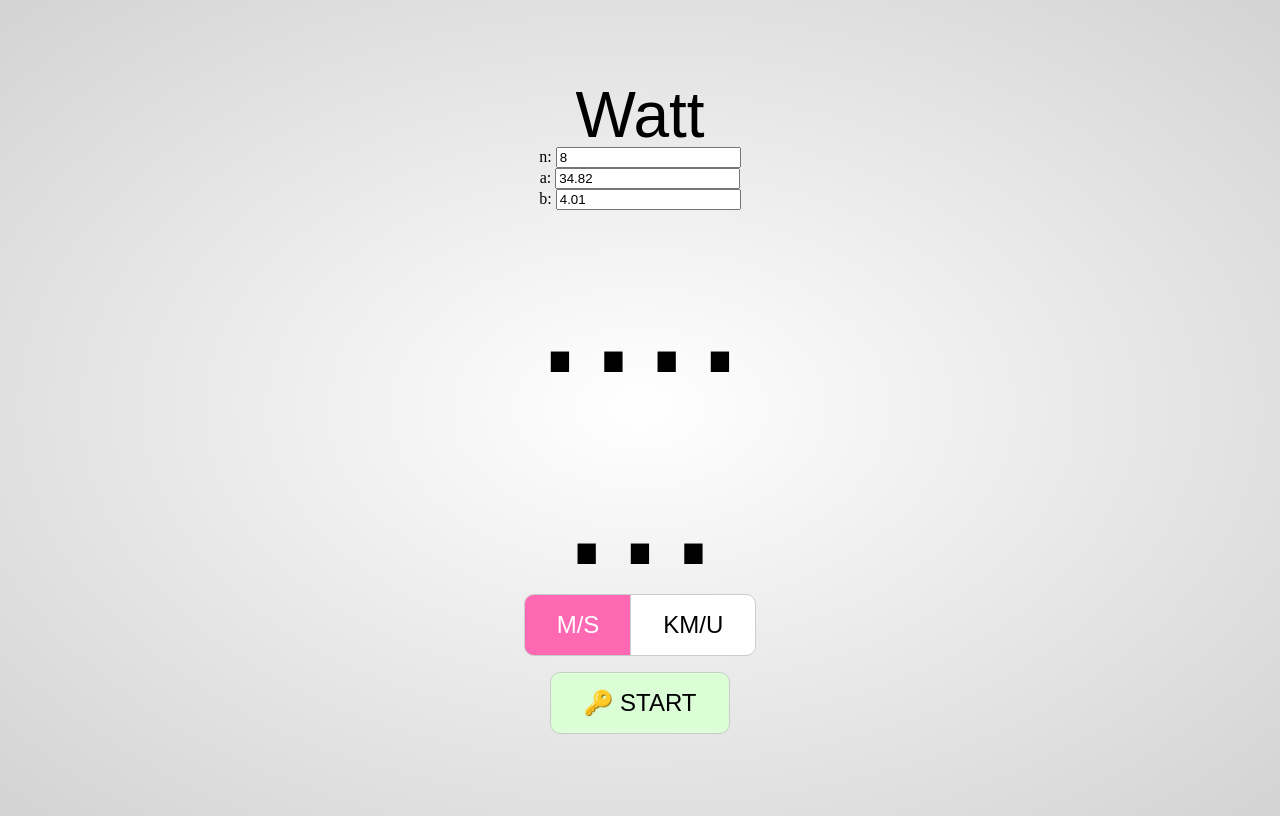
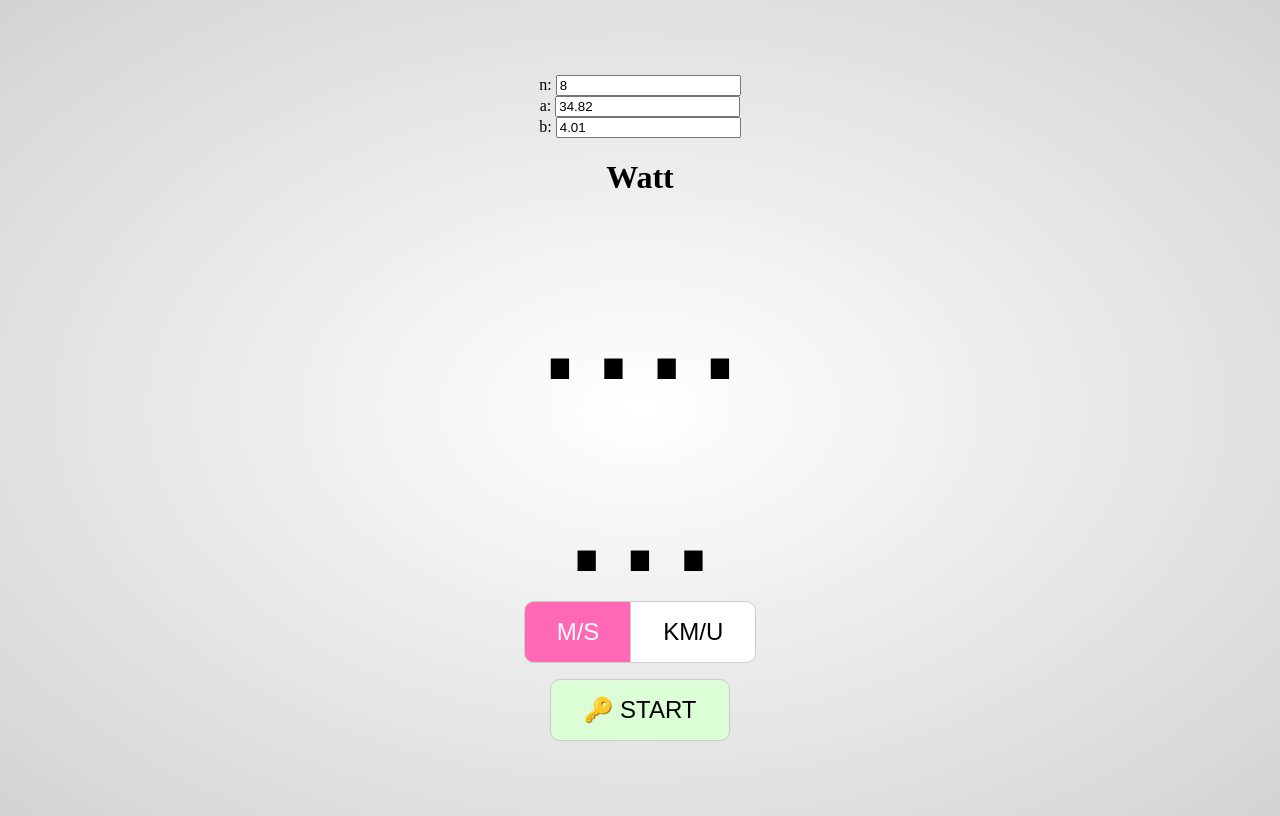
Before and after one commit to justinribeiro/speedometer-pwa, a website: page src/index.html in a window 1280 px wide. Drawn offline with Linux system fonts and the light colour scheme.

Commit message:
Moved "Watt" and changed style

```diff
--- a/src/index.html
+++ b/src/index.html
@@ -1,5 +1,6 @@
 <!DOCTYPE html>
 <html lang="en">
+
 <head>
   <meta charset="UTF-8">
   <meta name="viewport" content="width=device-width, initial-scale=1.0">
@@ -10,8 +11,8 @@
   <link rel="manifest" href="manifest.json">
   <link rel="stylesheet" href="index.css">
 </head>
+
 <body>
-  <div class="header">Watt</div>
   <div>
     <label for="n-input">n:</label>
     <input type="number" id="n-input" value="8">
@@ -24,6 +25,7 @@
     <label for="b-input">b:</label>
     <input type="number" id="b-input" value="4.01">
   </div>
+  <h1>Watt</h1>
   <div id="watt">....</div>
   <div id="readout">...</div>
   <div id="readoutUnits">
@@ -34,4 +36,5 @@
   </div>
   <script src="index.js"></script>
 </body>
+
 </html>
```
